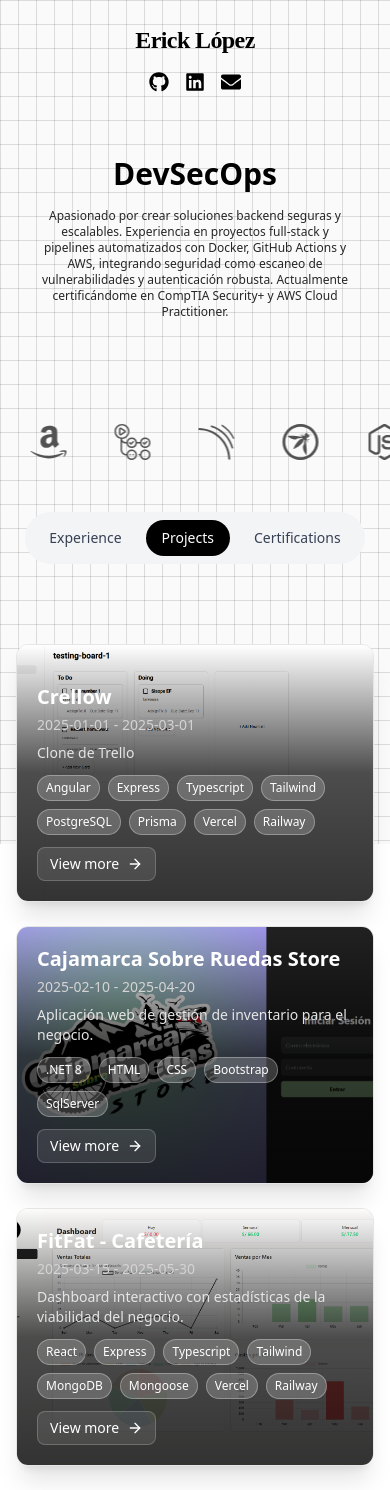
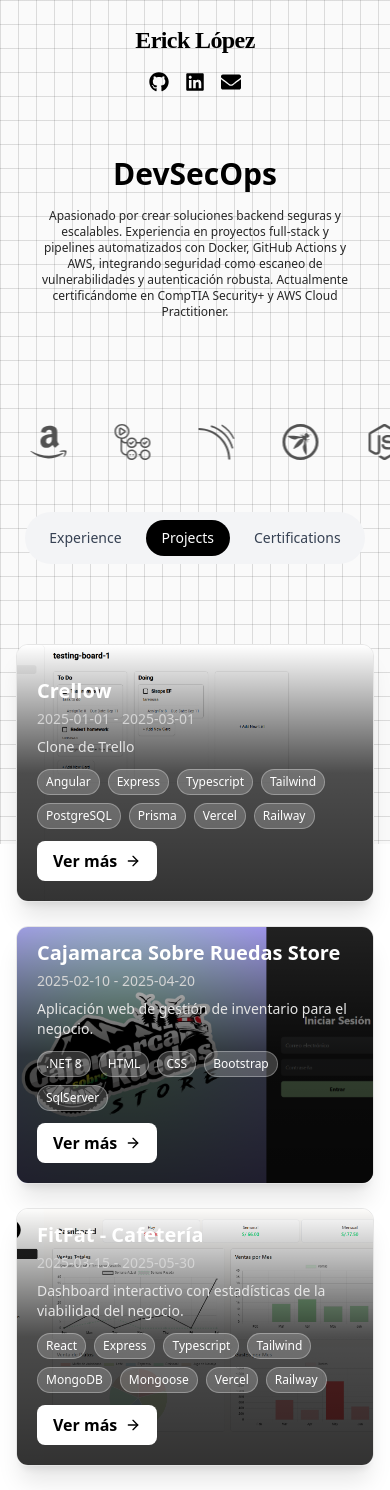
Before and after one commit to ErickLopezDev/portfolio, a React (Vite) app: page /projects in a window 390 px wide. Built offline with nearby package versions, Linux system fonts and the light colour scheme.

Commit message:
feat(projects/:id): add routing for projects

```diff
--- a/src/data/projects.ts
+++ b/src/data/projects.ts
@@ -10,11 +10,19 @@
     titulo: "Crellow",
     descripcion: "Clone de Trello",
     imagen: project1Img,
-    tecnologias: ["Angular", "Express", "Typescript", "Tailwind", "PostgreSQL", "Prisma", "Vercel", "Railway"],
+    tecnologias: [
+      "Angular",
+      "Express",
+      "Typescript",
+      "Tailwind",
+      "PostgreSQL",
+      "Prisma",
+      "Vercel",
+      "Railway",
+    ],
     rol: "Lead Developer",
     link: "#",
-    longDescription:
-      `Crellow es un clon de Trello diseñado como una aplicación de gestión de proyectos colaborativos. Implementé la posibilidad de crear tableros, listas y tarjetas, incluyendo la funcionalidad de invitación de usuarios a proyectos específicos. El objetivo fue practicar principios de arquitectura modular y el diseño de un backend escalable con Express y Prisma. Las rutas RESTful se construyeron siguiendo buenas prácticas de seguridad (validación de inputs, protección de endpoints) y el frontend en Angular + Tailwind priorizó la experiencia de usuario con un diseño responsivo.\n\n**Implementación en la nube:**\n- Frontend desplegado en Vercel\n- Backend y base de datos PostgreSQL en Railway\n- CI/CD con GitHub Actions\n- Variables de entorno seguras\n\n**Blog técnico:**\n1. Arquitectura modular con Angular y Express\n2. Despliegue automatizado con Vercel y Railway\n3. Gestión de usuarios y tableros\n4. Seguridad y validación de datos\n5. Experiencia de usuario y diseño responsivo\n\n*Próximamente: tutorial sobre cómo migrar el backend a Azure y mejores prácticas de escalabilidad.*`,
+    longDescription: `Crellow es un clon de Trello diseñado como una aplicación de gestión de proyectos colaborativos. Implementé la posibilidad de crear tableros, listas y tarjetas, incluyendo la funcionalidad de invitación de usuarios a proyectos específicos. El objetivo fue practicar principios de arquitectura modular y el diseño de un backend escalable con Express y Prisma. Las rutas RESTful se construyeron siguiendo buenas prácticas de seguridad (validación de inputs, protección de endpoints) y el frontend en Angular + Tailwind priorizó la experiencia de usuario con un diseño responsivo.\n\n**Implementación en la nube:**\n- Frontend desplegado en Vercel\n- Backend y base de datos PostgreSQL en Railway\n- CI/CD con GitHub Actions\n- Variables de entorno seguras\n\n**Blog técnico:**\n1. Arquitectura modular con Angular y Express\n2. Despliegue automatizado con Vercel y Railway\n3. Gestión de usuarios y tableros\n4. Seguridad y validación de datos\n5. Experiencia de usuario y diseño responsivo\n\n*Próximamente: tutorial sobre cómo migrar el backend a Azure y mejores prácticas de escalabilidad.*`,
     fechaInicio: "2025-01-01",
     fechaFin: "2025-03-01",
   },
@@ -26,21 +34,29 @@
     tecnologias: [".NET 8", "HTML", "CSS", "Bootstrap", "SqlServer"],
     rol: "Backend Developer",
     link: "#",
-    longDescription:
-      `Este proyecto consistió en el desarrollo de un sistema de gestión de inventario para el negocio 'Cajamarca Sobre Ruedas'. Como backend developer, trabajé principalmente en la lógica de negocio y la integración con SQL Server. Implementé la autenticación y autorización de usuarios, creación de endpoints API seguros en .NET 8, y validaciones de datos para garantizar la integridad de la información de productos, ventas y reportes.\n\n**Implementación en la nube:**\n- Backend desplegado en Azure App Service\n- Base de datos SQL Server en Azure SQL\n- Frontend estático en Azure Storage\n\n**Blog técnico:**\n1. Integración de .NET con Azure\n2. Seguridad y autenticación\n3. Reportes en tiempo real\n4. Migración de datos y backups automáticos\n\n*Próximamente: guía para escalar el sistema y agregar microservicios.*`,
+    longDescription: `Este proyecto consistió en el desarrollo de un sistema de gestión de inventario para el negocio 'Cajamarca Sobre Ruedas'. Como backend developer, trabajé principalmente en la lógica de negocio y la integración con SQL Server. Implementé la autenticación y autorización de usuarios, creación de endpoints API seguros en .NET 8, y validaciones de datos para garantizar la integridad de la información de productos, ventas y reportes.\n\n**Implementación en la nube:**\n- Backend desplegado en Azure App Service\n- Base de datos SQL Server en Azure SQL\n- Frontend estático en Azure Storage\n\n**Blog técnico:**\n1. Integración de .NET con Azure\n2. Seguridad y autenticación\n3. Reportes en tiempo real\n4. Migración de datos y backups automáticos\n\n*Próximamente: guía para escalar el sistema y agregar microservicios.*`,
     fechaInicio: "2025-02-10",
     fechaFin: "2025-04-20",
   },
   {
     id: "fit-fat",
     titulo: "FitFat - Cafetería",
-    descripcion: "Dashboard interactivo con estadísticas de la viabilidad del negocio.",
+    descripcion:
+      "Dashboard interactivo con estadísticas de la viabilidad del negocio.",
     imagen: project3Img,
-    tecnologias: ["React", "Express", "Typescript", "Tailwind", "MongoDB", "Mongoose", "Vercel", "Railway"],
+    tecnologias: [
+      "React",
+      "Express",
+      "Typescript",
+      "Tailwind",
+      "MongoDB",
+      "Mongoose",
+      "Vercel",
+      "Railway",
+    ],
     rol: "DevOps Engineer",
     link: "#",
-    longDescription:
-      `FitFat es una aplicación orientada a la gestión de cafeterías, con un dashboard interactivo que muestra estadísticas clave sobre la viabilidad del negocio. El backend fue construido con Express y MongoDB (a través de Mongoose) para un manejo ágil de datos no estructurados. El frontend, desarrollado en React y Tailwind, permite visualizar métricas como ventas, clientes frecuentes y productos más rentables.\n\n**Implementación en la nube:**\n- Frontend en Vercel\n- Backend y base de datos en Railway\n- Docker para contenedorización\n- Monitoreo con Grafana y Prometheus\n\n**Blog técnico:**\n1. Orquestación de servicios con Docker\n2. Despliegue continuo y pipelines CI/CD\n3. Monitoreo y logging avanzado\n4. Escalabilidad y alta disponibilidad\n\n*Próximamente: integración con servicios de IA para predicción de ventas.*`,
+    longDescription: `FitFat es una aplicación orientada a la gestión de cafeterías, con un dashboard interactivo que muestra estadísticas clave sobre la viabilidad del negocio. El backend fue construido con Express y MongoDB (a través de Mongoose) para un manejo ágil de datos no estructurados. El frontend, desarrollado en React y Tailwind, permite visualizar métricas como ventas, clientes frecuentes y productos más rentables.\n\n**Implementación en la nube:**\n- Frontend en Vercel\n- Backend y base de datos en Railway\n- Docker para contenedorización\n- Monitoreo con Grafana y Prometheus\n\n**Blog técnico:**\n1. Orquestación de servicios con Docker\n2. Despliegue continuo y pipelines CI/CD\n3. Monitoreo y logging avanzado\n4. Escalabilidad y alta disponibilidad\n\n*Próximamente: integración con servicios de IA para predicción de ventas.*`,
     fechaInicio: "2025-03-15",
     fechaFin: "2025-05-30",
   },
--- a/src/modules/projects/ProjectCard.tsx
+++ b/src/modules/projects/ProjectCard.tsx
@@ -1,19 +1,17 @@
 import { type IProject } from "../../types/portfolio";
-import { useState } from "react";
-import { ProjectModal } from "./ProjectModal";
 import { ArrowRight } from "lucide-react";
 
 interface Props {
   project: IProject;
-  onOpen: (p: IProject) => void;
+  onOpen: () => void;
 }
 
-export function ProjectCard({ project }: Props) {
-  const [open, setOpen] = useState(false);
-
+export function ProjectCard({ project, onOpen }: Props) {
   return (
-    <>
-      <div className="relative rounded-xl overflow-hidden shadow-xl border border-neutral-200 dark:border-neutral-700 group hover:scale-[1.01] transition-transform z-10">
+    <div
+      className="relative rounded-xl overflow-hidden shadow-xl border border-neutral-200 dark:border-neutral-700 group hover:scale-[1.01] transition-transform z-10 cursor-pointer"
+      onClick={onOpen}
+    >
       {/* Imagen */}
       <img
         src={project.imagen}
@@ -46,20 +44,10 @@
         </div>
 
         {/* Botón ver más */}
-          <button
-            onClick={() => setOpen(true)}
-            className="flex items-center gap-2 px-3 py-1.5 rounded-lg bg-white/10 border border-white/20 hover:bg-white/20 transition text-sm font-medium cursor-pointer"
-          >
-            View more
-            <ArrowRight className="h-4 w-4" />
+        <button className="mt-2 px-4 py-2 bg-white text-black rounded-lg font-semibold flex items-center gap-2 hover:bg-neutral-100 transition">
+          Ver más <ArrowRight className="h-4 w-4" />
         </button>
       </div>
     </div>
-
-      {/* Modal */}
-      {open && (
-        <ProjectModal proyecto={project} onClose={() => setOpen(false)} />
-      )}
-    </>
   );
 }
--- /dev/null
+++ b/src/modules/projects/ProjectView.tsx
@@ -0,0 +1,44 @@
+import { useParams, Navigate, useNavigate } from "react-router-dom";
+import { projects } from "../../data/projects";
+import { ProjectImage } from "./components/ProjectImage";
+import { ProjectTech } from "./components/ProjectTech";
+import { ProjectRole } from "./components/ProjectRole";
+import { ProjectDates } from "./components/ProjectDates";
+import { ProjectDescription } from "./components/ProjectDescription";
+import { ProjectFooter } from "./components/ProjectFooter";
+
+export default function ProjectView() {
+  const { id } = useParams<{ id: string }>();
+  const navigate = useNavigate();
+  const project = projects.find((p) => p.id === id);
+  if (!project) return <Navigate to="/projects" replace />;
+
+  return (
+    <div className=" z-300 min-h-screen bg-neutral-50 dark:bg-black text-black dark:text-white font-sans transition-colors duration-500 overflow-x-hidden">
+      <div className="max-w-4xl mx-auto px-4 sm:px-6 lg:px-8 py-10">
+        <button
+          onClick={() => navigate("/projects")}
+          className="mb-8 px-4 py-2 bg-black text-white rounded-lg hover:bg-gray-800 transition"
+        >
+          ← Volver a proyectos
+        </button>
+        <h1 className="text-4xl font-bold mb-6 text-gray-900 dark:text-white">
+          {project.titulo}
+        </h1>
+        <ProjectImage src={project.imagen} alt={project.titulo} />
+        <div className="my-8 grid grid-cols-1 md:grid-cols-2 gap-8">
+          <div className="space-y-6">
+            <ProjectTech tecnologias={project.tecnologias} />
+            <ProjectRole rol={project.rol} />
+            <ProjectDates inicio={project.fechaInicio} fin={project.fechaFin} />
+          </div>
+          <div className="space-y-6">
+            <ProjectDescription description={project.longDescription} />
+            {/* Aquí puedes agregar más secciones tipo blog, como tutoriales, imágenes, pasos, etc. */}
+          </div>
+        </div>
+        <ProjectFooter link={project.link} onClose={() => {}} />
+      </div>
+    </div>
+  );
+}
--- a/src/modules/projects/Projects.tsx
+++ b/src/modules/projects/Projects.tsx
@@ -1,22 +1,21 @@
-import React, { useState } from "react";
+import React from "react";
 import { projects } from "../../data/projects";
 import { ProjectCard } from "./ProjectCard";
-import { ProjectModal } from "./ProjectModal";
-import { type IProject } from "../../types/portfolio";
+import { useNavigate } from "react-router-dom";
 
 const Projects: React.FC = () => {
-  const [modalProject, setModalProject] = useState<IProject | null>(null);
+  const navigate = useNavigate();
   return (
     <div className="max-w-5xl mx-auto px-4 sm:px-6 lg:px-8 py-6">
-      <div className="grid grid-cols-1 sm:grid-cols-2 lg:grid-cols-2 gap-6">
+      <div className="grid grid-cols-1 sm:grid-cols-2 lg:grid-cols-3 gap-6">
         {projects.map((p) => (
-          <ProjectCard key={p.id} project={p} onOpen={setModalProject} />
+          <ProjectCard
+            key={p.id}
+            project={p}
+            onOpen={() => navigate(`/projects/${p.id}`)}
+          />
         ))}
       </div>
-      <ProjectModal
-        proyecto={modalProject}
-        onClose={() => setModalProject(null)}
-      />
     </div>
   );
 };
--- a/src/routes.tsx
+++ b/src/routes.tsx
@@ -6,6 +6,7 @@
 const Certs = lazy(() => import("./modules/certifications/Certs"));
 const Experiences = lazy(() => import("./modules/home/Experiences"));
 const Projects = lazy(() => import("./modules/projects/Projects"));
+const ProjectView = lazy(() => import("./modules/projects/ProjectView"));
 
 export const routes: RouteObject[] = [
   {
@@ -30,4 +31,8 @@
       },
     ],
   },
+  {
+    path: "/projects/:id",
+    element: <ProjectView />,
+  },
 ];
```
Lines whose indentation alone changed are shown as unchanged.
